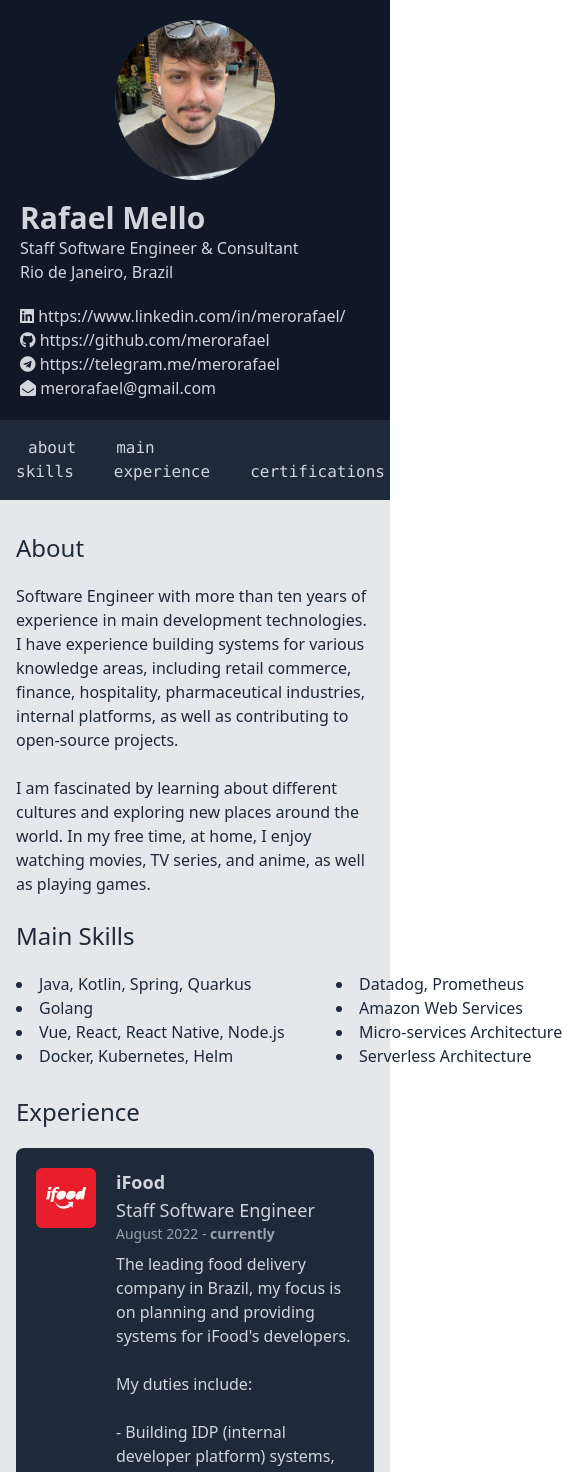
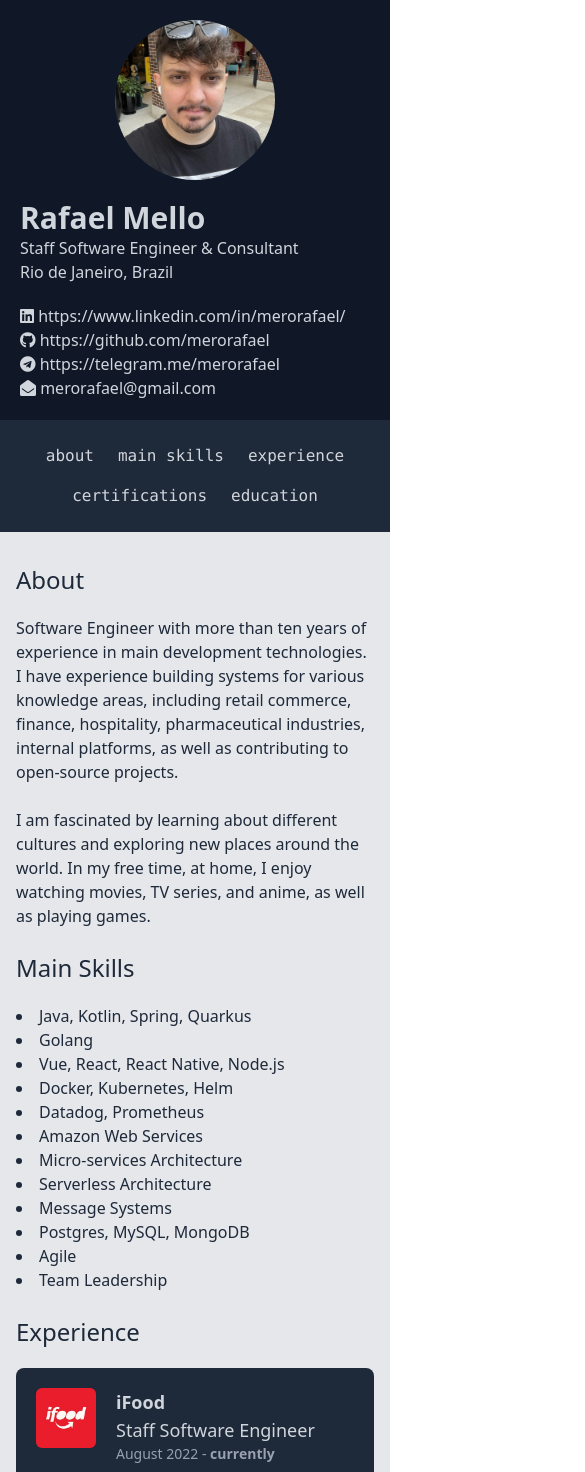
Before and after one commit to merorafael/merorafael.github.io, a Vue app: page / in a window 390 px wide. Shown: the top 1472 px of the page, 585 px wide, since content can reach past the window. Built offline with nearby package versions, Linux system fonts and the light colour scheme.

Commit message:
fix: responsiveness of elements

```diff
--- a/src/components/NavBar.vue
+++ b/src/components/NavBar.vue
@@ -1,7 +1,6 @@
 <template>
-  <nav class="sticky top-0 p-4 w-full bg-gray-800 overflow-x-auto print:hidden">
-    <div class="md:container md:mx-auto flex md:justify-center items-center">
-      <div class="space-x-4 font-mono">
+  <nav class="sticky top-0 p-4 w-full bg-gray-800 overflow-x-hidden print:hidden">
+    <div class="flex flex-wrap justify-center font-mono">
       <a v-for="section in sections"
          :key="section"
          :href="`#${section}`"
@@ -9,7 +8,6 @@
            activeSession === section ? ['text-white', 'font-bold'] : ['text-gray-300',  'hover:bg-gray-600', 'hover:text-white']]"
          @click="updateSession(section)"
       >{{ section.replace('-', ' ') }}</a>
-      </div>
     </div>
   </nav>
 </template>
--- a/src/views/SectionSkills.vue
+++ b/src/views/SectionSkills.vue
@@ -1,7 +1,7 @@
 <template>
   <section-template title="Main Skills">
     <div class="whitespace-pre-line">
-      <ul class="flex flex-col items-center justify-start flex-wrap list-disc list-inside h-25 print:h-25">
+      <ul class="flex sm:flex-col print:flex-col items-center justify-start flex-wrap list-disc list-inside sm:h-40 md:h-25 print:h-25">
         <li
           class="w-80"
           v-for="skill in skills"
--- a/src/views/SectionTemplate.vue
+++ b/src/views/SectionTemplate.vue
@@ -1,5 +1,5 @@
 <template>
-  <div :id="sectionId" class="scroll-mt-16 py-3 first::not-print:pt-0 last:pb-0 print:border-y-1 print:last:border-b-0 print:border-gray-300">
+  <div :id="sectionId" class="scroll-mt-28 sm:scroll-mt-18 py-3 first::not-print:pt-0 last:pb-0 print:border-y-1 print:last:border-b-0 print:border-gray-300">
     <h1 class="capitalize text-2xl print:text-xl mb-5">{{ title }}</h1>
     <slot></slot>
   </div>
```
Also changed, not shown: 5 other files (tests, documents, lock files or other folders). Lines whose indentation alone changed are shown as unchanged.
